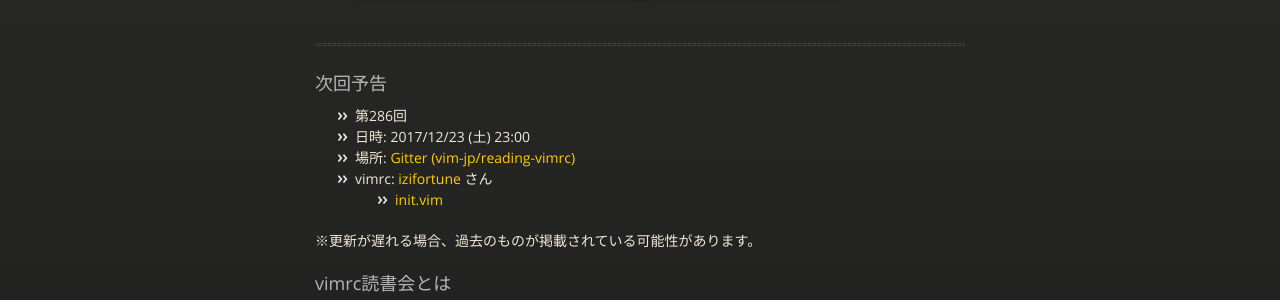
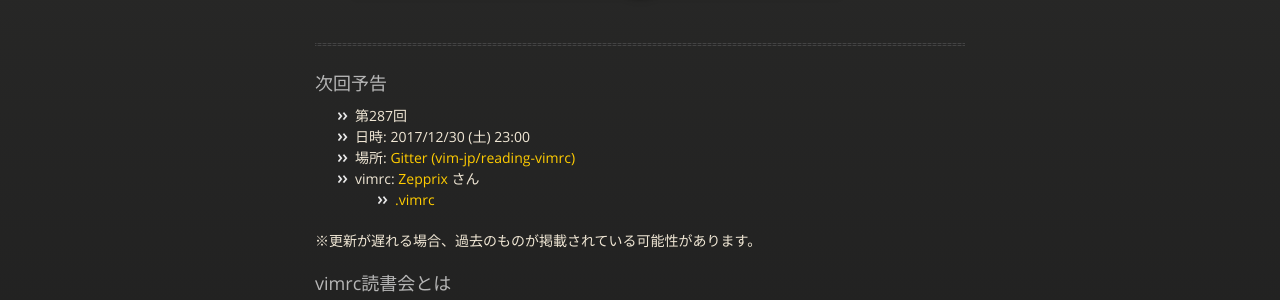
Before and after one commit to vim-jp/reading-vimrc, a Jekyll site: the page built from index.md, in a window 1280 px wide and 900 px high. Shown: the part 211-511 px from the top of the window. Built offline with Jekyll 4.4.1, drawn with Linux system fonts in a browser that asks for light colours; nearby versions of some CDN libraries.

Commit message:
Update the next information: #287 Zepprix

```diff
--- a/_data/next.yml
+++ b/_data/next.yml
@@ -1,11 +1,11 @@
-- id: 286
-  date: '2017-12-23 23:00'
+- id: 287
+  date: '2017-12-30 23:00'
   author:
-    name: izifortune
-    url: 'https://github.com/izifortune'
+    name: Zepprix
+    url: 'https://github.com/Zepprix'
   vimrcs:
-    - url: 'https://github.com/izifortune/dotfiles/blob/master/.config/nvim/init.vim'
-      name: init.vim
+    - url: 'https://github.com/Zepprix/dotfiles/blob/master/.vimrc'
+      name: .vimrc
       hash: null
   part: null
   other: null
```
